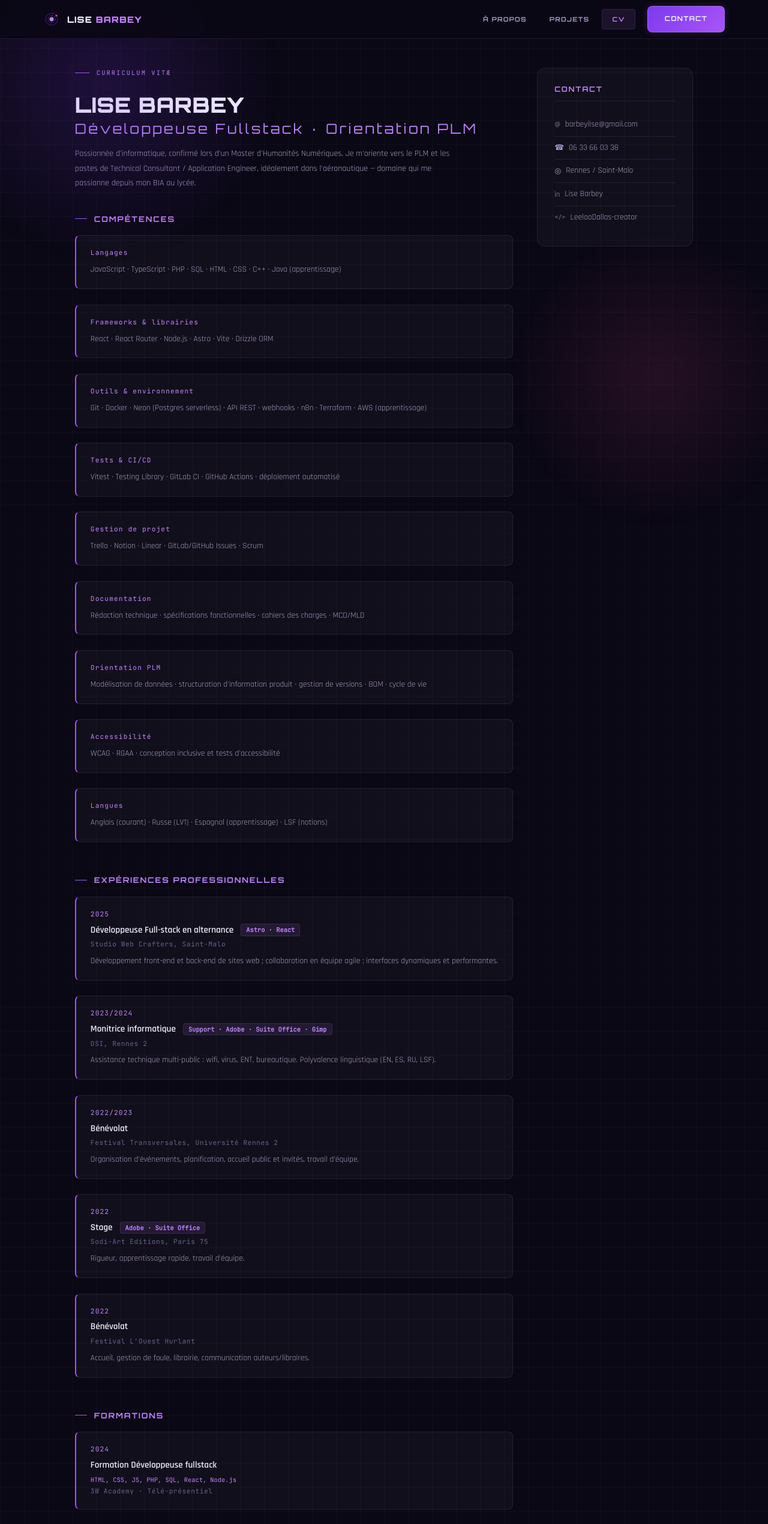
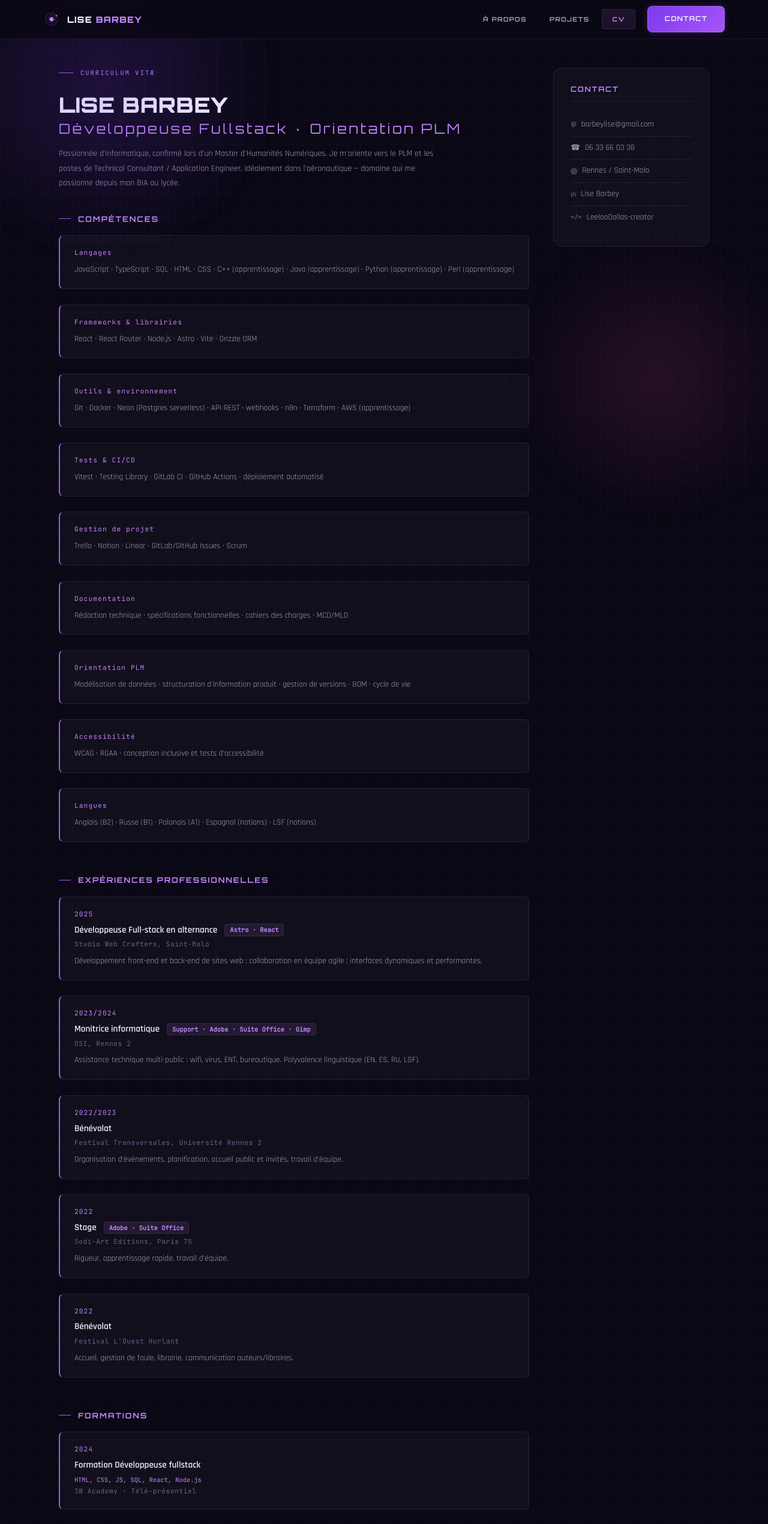
Before and after one commit to LeelooDallas-creator/portfolio, a React (Vite) app: page /cv in a window 1280 px wide. Shown: the top 2541 px of the page at 60% size. Built offline with nearby package versions, Linux system fonts and the light colour scheme.

Commit message:
feat(cv): langages updated

```diff
--- a/src/pages/About.tsx
+++ b/src/pages/About.tsx
@@ -158,10 +158,10 @@ const About: React.FC = () => {
 
             <AccordionSection title="Compétences & outils" isOpen={openSection === 'Compétences & outils'} onToggle={() => toggle('Compétences & outils')}>
               <p style={bodyStyle}>
-                Mon socle technique couvre <strong>JavaScript, TypeScript, React, Node.js, PHP et SQL</strong>,
+                Mon socle technique couvre <strong>JavaScript, TypeScript, React, Node.js et SQL</strong>,
                 avec des outils comme Drizzle ORM et Neon pour la gestion de données. Je pratique
                 les tests automatisés, le CI/CD, l'intégration d'API REST et l'automatisation de
-                workflows (n8n). J'élargis mon périmètre vers C++, Java et le cloud (Terraform, AWS).
+                workflows (n8n). J'élargis mon périmètre vers C++, Java, Python et Perl (en apprentissage) ainsi que le cloud (Terraform, AWS).
               </p>
               <p style={{ ...bodyStyle, marginTop: '0.75rem' }}>
                 Au-delà du code, méthodes agiles (Scrum, Linear, Notion, Trello), rédaction technique,
--- a/src/pages/CV.tsx
+++ b/src/pages/CV.tsx
@@ -80,7 +80,7 @@ const CV: React.FC = () => {
     {
       year: '2024',
       title: 'Formation Développeuse fullstack',
-      detail: 'HTML, CSS, JS, PHP, SQL, React, Node.js',
+      detail: 'HTML, CSS, JS, SQL, React, Node.js',
       school: '3W Academy · Télé-présentiel',
     },
     {
@@ -110,7 +110,7 @@ const CV: React.FC = () => {
   ];
 
   const skills = [
-    { category: 'Langages',                 detail: 'JavaScript · TypeScript · PHP · SQL · HTML · CSS · C++ · Java (apprentissage)' },
+    { category: 'Langages',                 detail: 'JavaScript · TypeScript · SQL · HTML · CSS · C++ (apprentissage) · Java (apprentissage) · Python (apprentissage) · Perl (apprentissage)' },
     { category: 'Frameworks & librairies',  detail: 'React · React Router · Node.js · Astro · Vite · Drizzle ORM' },
     { category: 'Outils & environnement',   detail: 'Git · Docker · Neon (Postgres serverless) · API REST · webhooks · n8n · Terraform · AWS (apprentissage)' },
     { category: 'Tests & CI/CD',            detail: 'Vitest · Testing Library · GitLab CI · GitHub Actions · déploiement automatisé' },
@@ -118,7 +118,7 @@ const CV: React.FC = () => {
     { category: 'Documentation',            detail: "Rédaction technique · spécifications fonctionnelles · cahiers des charges · MCD/MLD" },
     { category: 'Orientation PLM',          detail: "Modélisation de données · structuration d'information produit · gestion de versions · BOM · cycle de vie" },
     { category: 'Accessibilité',            detail: "WCAG · RGAA · conception inclusive et tests d'accessibilité" },
-    { category: 'Langues',                  detail: 'Anglais (courant) · Russe (LV1) · Espagnol (apprentissage) · LSF (notions)' },
+    { category: 'Langues',                  detail: 'Anglais (B2) · Russe (B1) · Polonais (A1) · Espagnol (notions) · LSF (notions)' },
   ];
 
   return (
```
